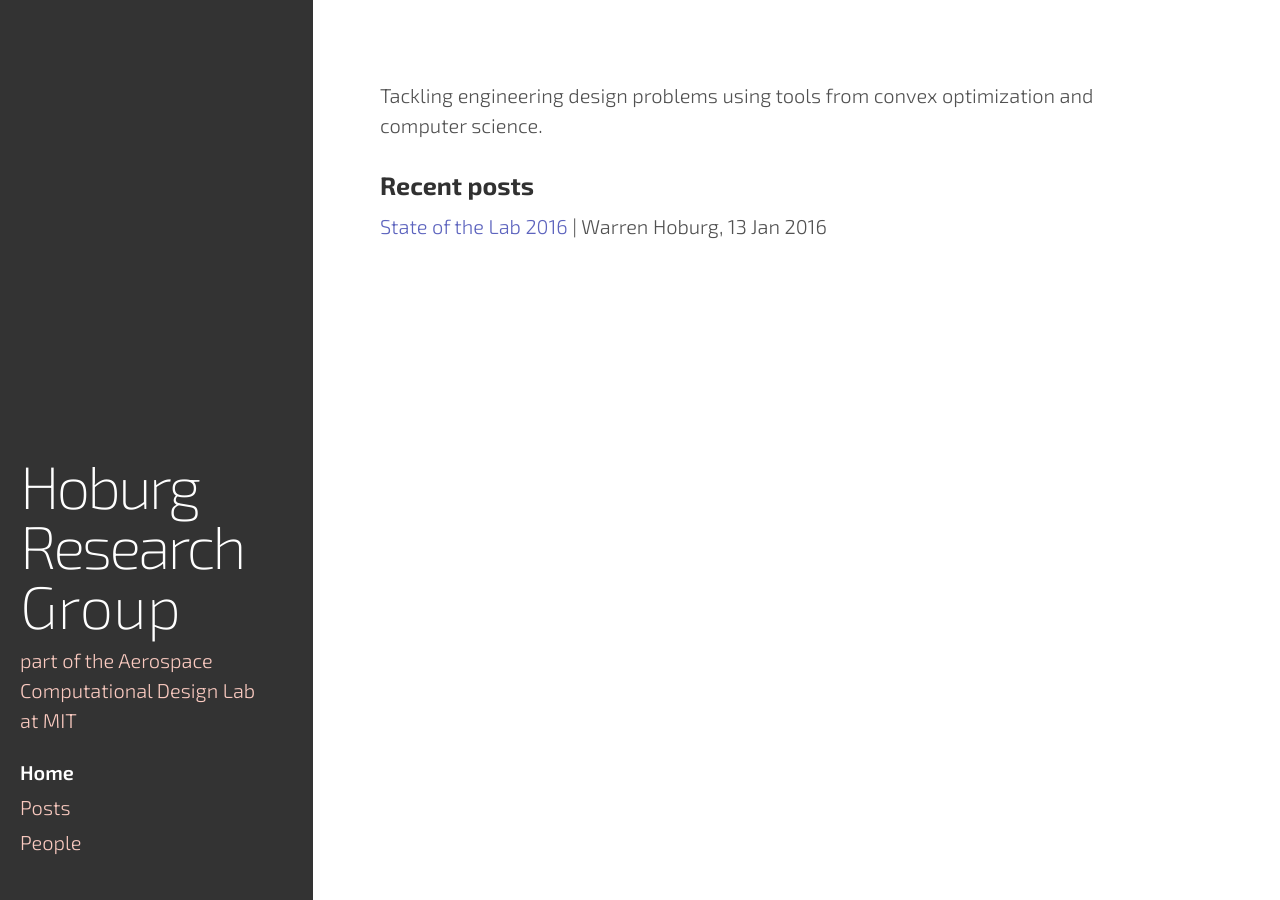
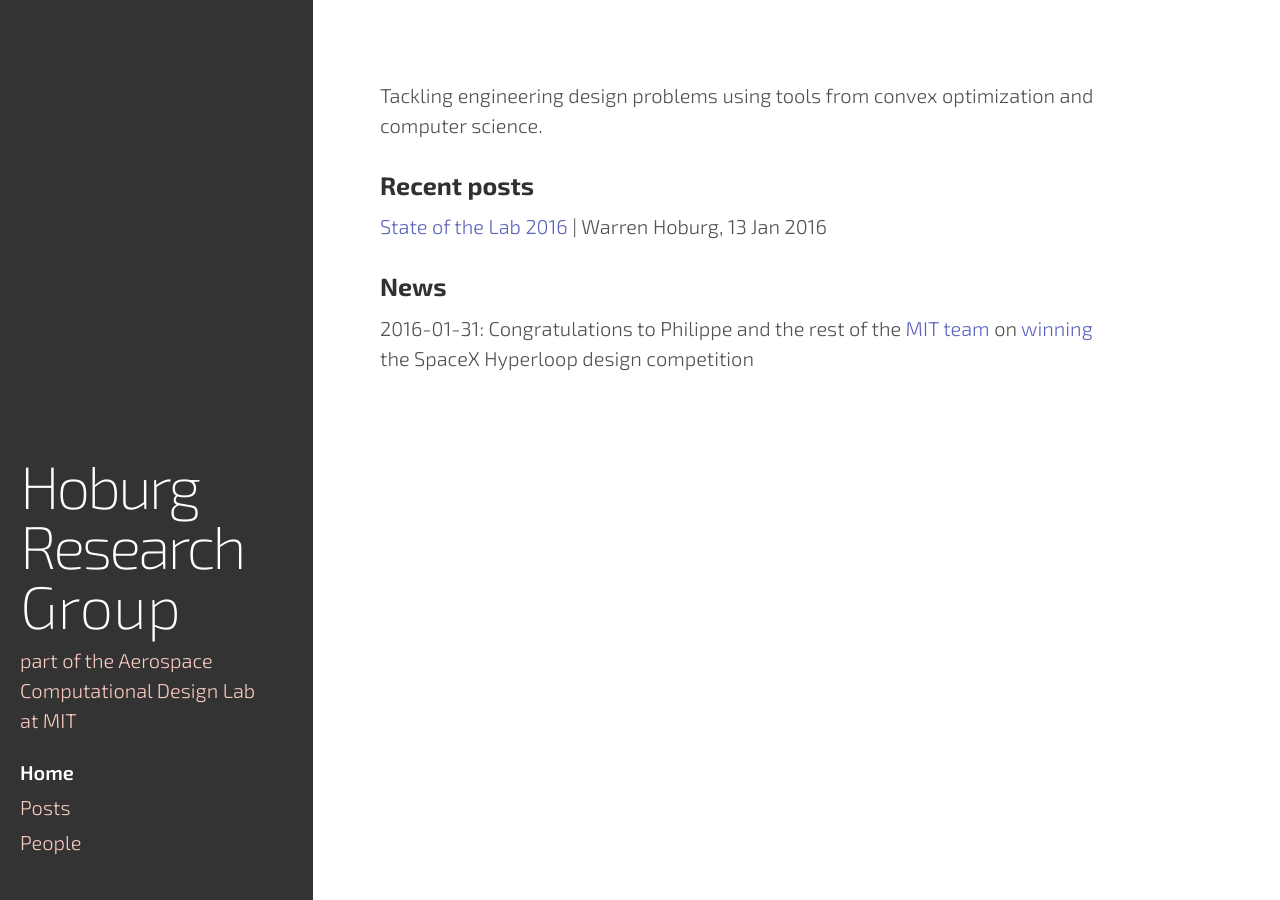
Before and after one commit to convexengineering/convexengineering.github.io, a Jekyll site: the page built from index.md, in a window 1280 px wide. Built offline with Jekyll 4.4.1, drawn with Linux system fonts in a browser that asks for light colours; Markdown is read by kramdown in place of the engine named in the settings.

Commit message:
add Hyperloop win to news

```diff
--- a/index.md
+++ b/index.md
@@ -16,3 +16,15 @@ Tackling engineering design problems using tools from convex optimization and co
     </span>
   {% endfor %}
 </div>
+
+### News
+<div class="news">
+<span>
+  2016-01-31:
+  Congratulations to Philippe and the rest of the
+  <a href="http://hyperloop.mit.edu/">MIT team</a>
+  on
+  <a href="http://www.wired.com/2016/02/mit-students-just-won-a-competition-to-design-a-hyperloop-pod/">winning</a>
+  the SpaceX Hyperloop design competition
+</span>
+</div>
```
